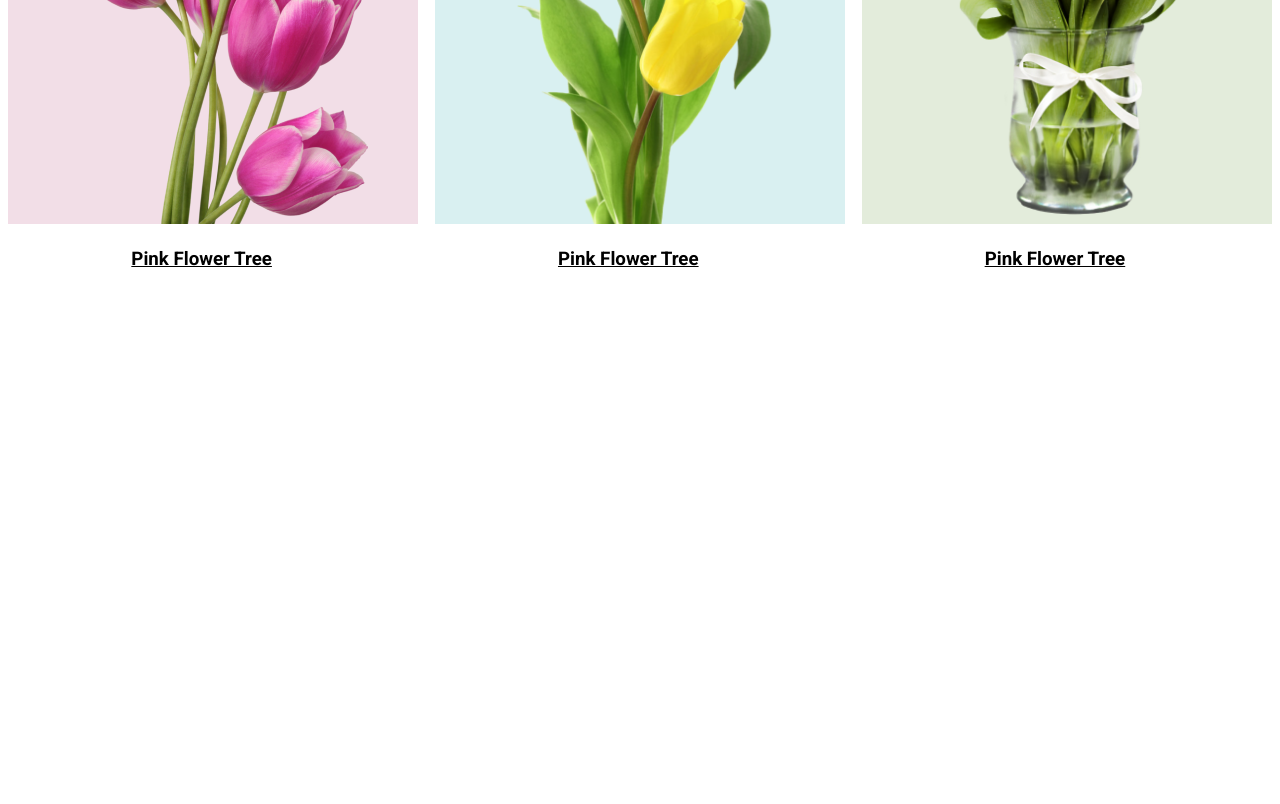
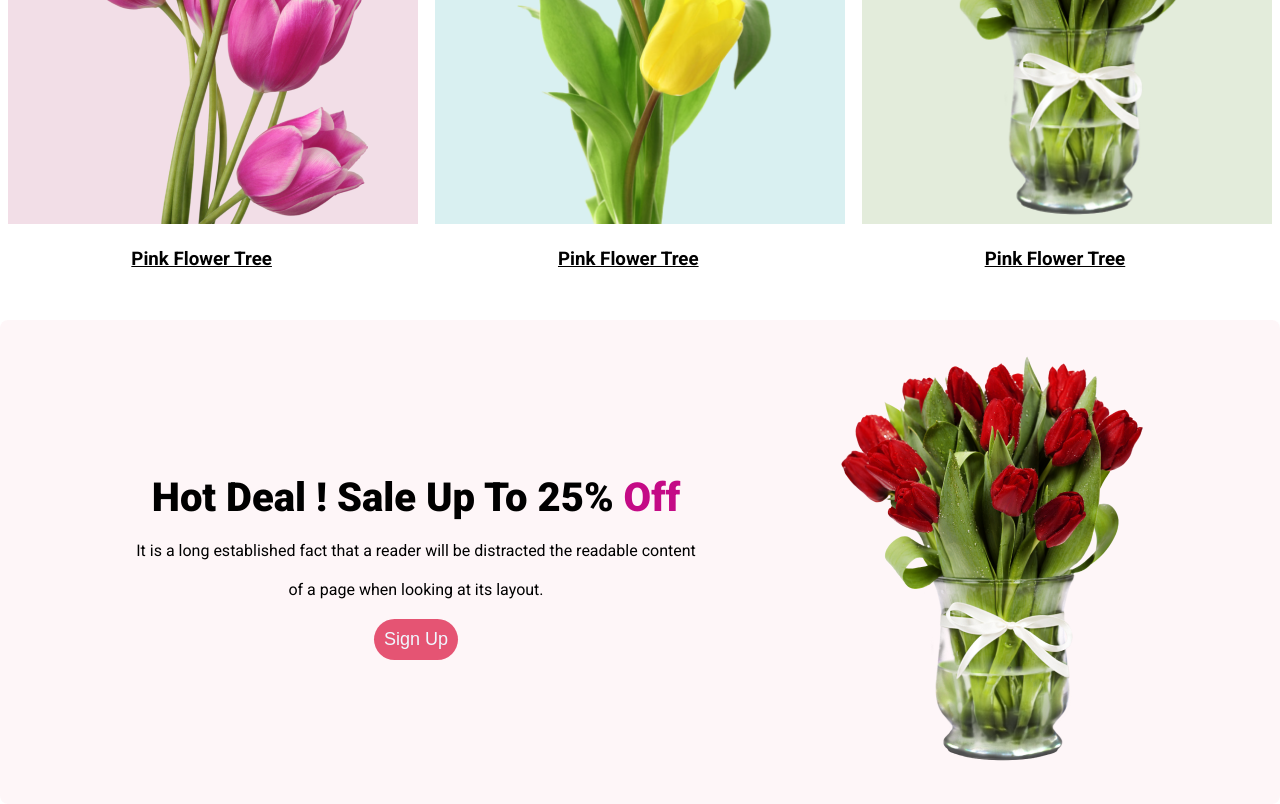
Before and after one commit to Rasel91/Flowerassingment-reset, a plain HTML site: page index.html in a window 1280 px wide. Shown: the part 1385-2189 px from the top of the page. Before the commit the page ends 1655 px from the top, so only its background shows below. Drawn offline with Linux system fonts and the light colour scheme.

Commit message:
hot del section add

```diff
--- a/index.html
+++ b/index.html
@@ -91,6 +91,22 @@
 
         <!--
         Hot Deal section html start -->
+        <section>
+            <div class="hot_del">
+                <div class="hot_deltext">
+                    <h1>Hot Deal ! Sale Up To 25% <span class="hot_del_off">Off</span></h1>
+                    <p>It is a long established fact that a reader will be distracted the readable content</p>
+                    <p> of a page when
+                        looking at its
+                        layout.</p>
+                    <button class="common-btn baner_btn">Sign Up</button>
+                </div>
+                <div>
+                    <img src="/Flower Asset/pngwing 8.png" alt="">
+                </div>
+
+            </div>
+        </section>
 
 
 
--- a/styles/style.css
+++ b/styles/style.css
@@ -155,3 +155,30 @@ p {
     margin-left: 30%;
     text-decoration: underline;
 }
+
+.hot_del_off {
+    color: #c40b86;
+}
+
+.hot_deltext {
+    text-align: center;
+    padding-right: 130px;
+}
+
+.hot_deltext>h1 {
+    font-size: 40px;
+
+    font-weight: 800;
+}
+
+.hot_del {
+    margin-top: 50px;
+    padding: 30px;
+    display: flex;
+    justify-content: center;
+    align-items: center;
+    border-radius: 8px;
+    border-radius: 8px;
+    background: rgba(229, 84, 115, 0.05);
+
+}
```
